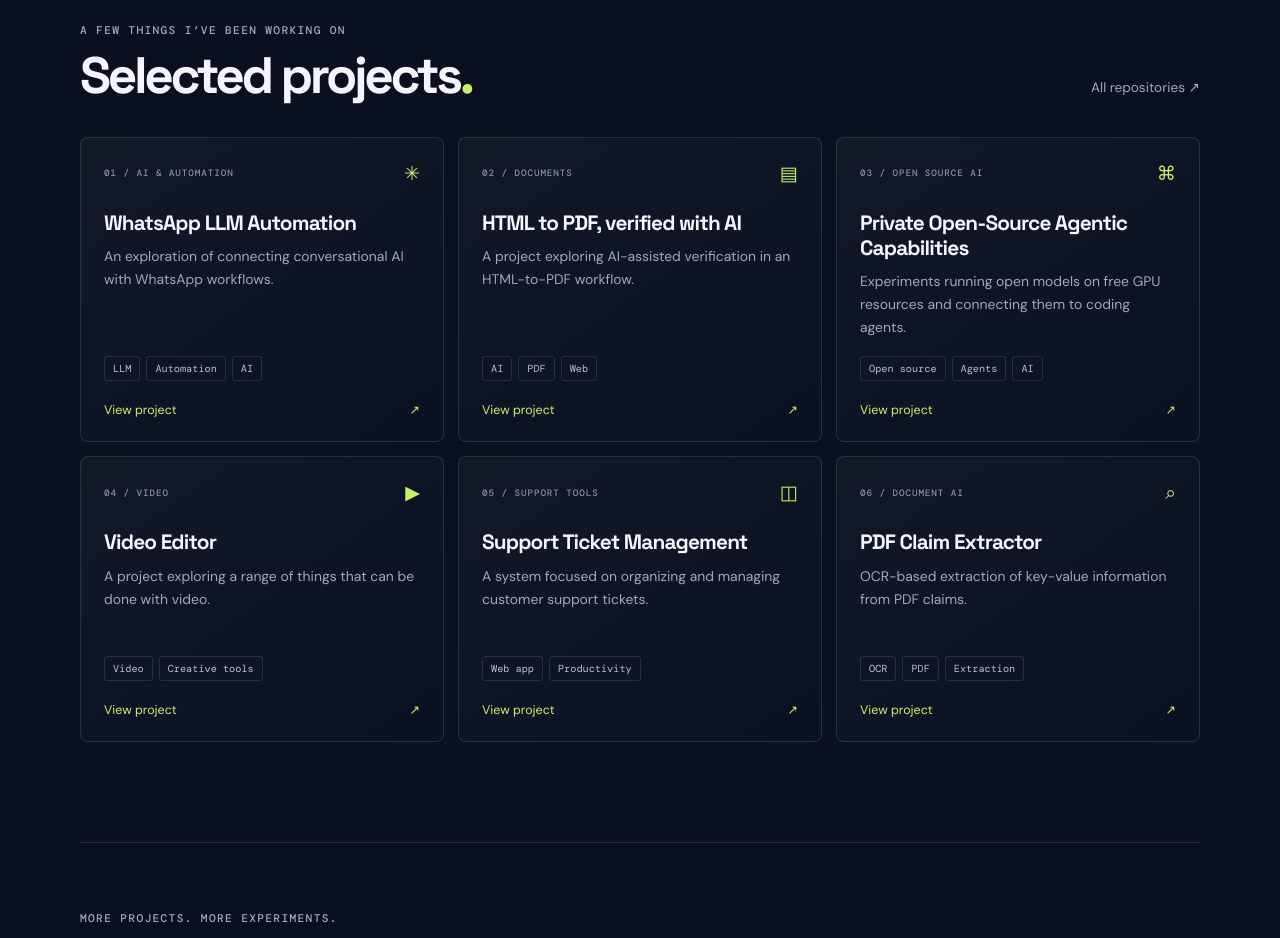
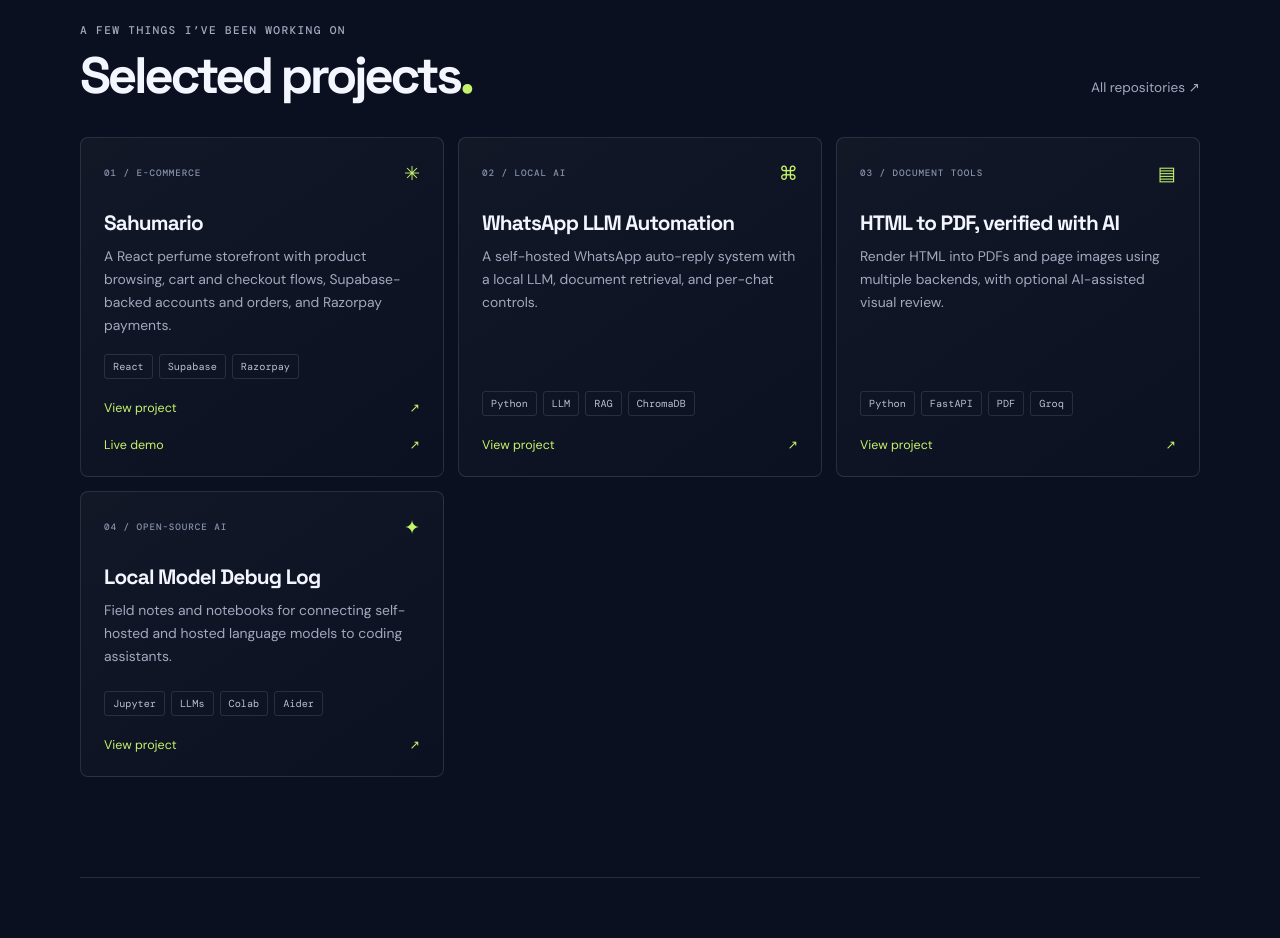
Before and after one commit to dbhayani01/dbhayani01, a plain HTML site: page index.html in a window 1280 px wide. Shown: the part 760-1698 px from the top of the page. Drawn offline with nearby package versions, Linux system fonts and the light colour scheme.

Commit message:
Show selected repositories on portfolio homepage

```diff
--- a/index.html
+++ b/index.html
@@ -50,51 +50,36 @@
 
       <div class="project-grid">
         <article class="project-card project-featured">
-          <div class="card-top"><span class="project-number">01 / AI & AUTOMATION</span><span class="card-icon" aria-hidden="true">✳</span></div>
+          <div class="card-top"><span class="project-number">01 / E-COMMERCE</span><span class="card-icon" aria-hidden="true">✳</span></div>
+          <h3>Sahumario</h3>
+          <p>A React perfume storefront with product browsing, cart and checkout flows, Supabase-backed accounts and orders, and Razorpay payments.</p>
+          <div class="tags"><span>React</span><span>Supabase</span><span>Razorpay</span></div>
+          <a class="card-link" href="https://github.com/dbhayani01/sahumario-app" target="_blank" rel="noopener noreferrer" aria-label="View Sahumario on GitHub">View project <span aria-hidden="true">↗</span></a>
+          <a class="card-link" href="https://sahumario-app.vercel.app" target="_blank" rel="noopener noreferrer" aria-label="Visit the Sahumario live demo">Live demo <span aria-hidden="true">↗</span></a>
+        </article>
+
+        <article class="project-card">
+          <div class="card-top"><span class="project-number">02 / LOCAL AI</span><span class="card-icon" aria-hidden="true">⌘</span></div>
           <h3>WhatsApp LLM Automation</h3>
-          <p>An exploration of connecting conversational AI with WhatsApp workflows.</p>
-          <div class="tags"><span>LLM</span><span>Automation</span><span>AI</span></div>
+          <p>A self-hosted WhatsApp auto-reply system with a local LLM, document retrieval, and per-chat controls.</p>
+          <div class="tags"><span>Python</span><span>LLM</span><span>RAG</span><span>ChromaDB</span></div>
           <a class="card-link" href="https://github.com/dbhayani01/whatsapp-llm-automation" target="_blank" rel="noopener noreferrer" aria-label="View WhatsApp LLM Automation on GitHub">View project <span aria-hidden="true">↗</span></a>
         </article>
 
         <article class="project-card">
-          <div class="card-top"><span class="project-number">02 / DOCUMENTS</span><span class="card-icon" aria-hidden="true">▤</span></div>
+          <div class="card-top"><span class="project-number">03 / DOCUMENT TOOLS</span><span class="card-icon" aria-hidden="true">▤</span></div>
           <h3>HTML to PDF, verified with AI</h3>
-          <p>A project exploring AI-assisted verification in an HTML-to-PDF workflow.</p>
-          <div class="tags"><span>AI</span><span>PDF</span><span>Web</span></div>
+          <p>Render HTML into PDFs and page images using multiple backends, with optional AI-assisted visual review.</p>
+          <div class="tags"><span>Python</span><span>FastAPI</span><span>PDF</span><span>Groq</span></div>
           <a class="card-link" href="https://github.com/dbhayani01/html-to-pdf-verified-with-ai" target="_blank" rel="noopener noreferrer" aria-label="View HTML to PDF verified with AI on GitHub">View project <span aria-hidden="true">↗</span></a>
         </article>
 
         <article class="project-card">
-          <div class="card-top"><span class="project-number">03 / OPEN SOURCE AI</span><span class="card-icon" aria-hidden="true">⌘</span></div>
-          <h3>Private Open-Source Agentic Capabilities</h3>
-          <p>Experiments running open models on free GPU resources and connecting them to coding agents.</p>
-          <div class="tags"><span>Open source</span><span>Agents</span><span>AI</span></div>
-          <a class="card-link" href="https://github.com/dbhayani01/private_opensource_agentic_capabilities" target="_blank" rel="noopener noreferrer" aria-label="View Private Open-Source Agentic Capabilities on GitHub">View project <span aria-hidden="true">↗</span></a>
-        </article>
-
-        <article class="project-card">
-          <div class="card-top"><span class="project-number">04 / VIDEO</span><span class="card-icon" aria-hidden="true">▶</span></div>
-          <h3>Video Editor</h3>
-          <p>A project exploring a range of things that can be done with video.</p>
-          <div class="tags"><span>Video</span><span>Creative tools</span></div>
-          <a class="card-link" href="https://github.com/dbhayani01/video-editor" target="_blank" rel="noopener noreferrer" aria-label="View Video Editor on GitHub">View project <span aria-hidden="true">↗</span></a>
-        </article>
-
-        <article class="project-card">
-          <div class="card-top"><span class="project-number">05 / SUPPORT TOOLS</span><span class="card-icon" aria-hidden="true">◫</span></div>
-          <h3>Support Ticket Management</h3>
-          <p>A system focused on organizing and managing customer support tickets.</p>
-          <div class="tags"><span>Web app</span><span>Productivity</span></div>
-          <a class="card-link" href="https://github.com/dbhayani01/Support-Ticket-Management-System" target="_blank" rel="noopener noreferrer" aria-label="View Support Ticket Management System on GitHub">View project <span aria-hidden="true">↗</span></a>
-        </article>
-
-        <article class="project-card">
-          <div class="card-top"><span class="project-number">06 / DOCUMENT AI</span><span class="card-icon" aria-hidden="true">⌕</span></div>
-          <h3>PDF Claim Extractor</h3>
-          <p>OCR-based extraction of key-value information from PDF claims.</p>
-          <div class="tags"><span>OCR</span><span>PDF</span><span>Extraction</span></div>
-          <a class="card-link" href="https://github.com/dbhayani01/pdf-claim-extractor" target="_blank" rel="noopener noreferrer" aria-label="View PDF Claim Extractor on GitHub">View project <span aria-hidden="true">↗</span></a>
+          <div class="card-top"><span class="project-number">04 / OPEN-SOURCE AI</span><span class="card-icon" aria-hidden="true">✦</span></div>
+          <h3>Local Model Debug Log</h3>
+          <p>Field notes and notebooks for connecting self-hosted and hosted language models to coding assistants.</p>
+          <div class="tags"><span>Jupyter</span><span>LLMs</span><span>Colab</span><span>Aider</span></div>
+          <a class="card-link" href="https://github.com/dbhayani01/private_opensource_agentic_capabilities" target="_blank" rel="noopener noreferrer" aria-label="View Local Model Debug Log on GitHub">View project <span aria-hidden="true">↗</span></a>
         </article>
       </div>
     </section>
```
